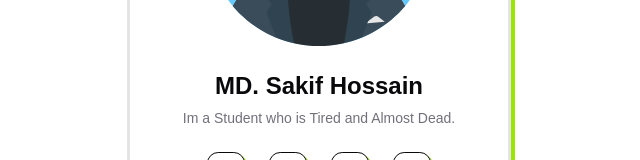
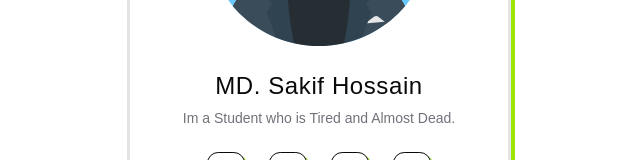
Before and after one commit to MdSakifHossain/my-card, a React (Vite) app: page / in a window 1280 px wide. Shown: the part 381-541 px from the top of the page, without its empty margins (321-961 px from the left). Built offline with nearby package versions, Linux system fonts and the light colour scheme.

Commit message:
style: update profile-card

```diff
--- a/src/components/my-comps/ProfileCard.tsx
+++ b/src/components/my-comps/ProfileCard.tsx
@@ -8,12 +8,14 @@ const ProfileCard = ({ config }) => {
       <CardHeader>
         <img src="/my-avatar.svg" alt="avatar" className="mx-auto w-[75%]" />
       </CardHeader>
+
       <CardContent className="flex flex-col gap-1.5">
-        <h1 className="text-center text-2xl font-semibold">{config?.title}</h1>
+        <h1 className="text-center text-2xl tracking-wide">{config?.title}</h1>
         <p className="text-center text-muted-foreground">
           {config?.description}
         </p>
       </CardContent>
+
       <CardFooter className="flex flex-col items-center justify-center gap-6">
         <div className="flex w-full items-center justify-center gap-6">
           {config?.socials?.map((item) => (
```
